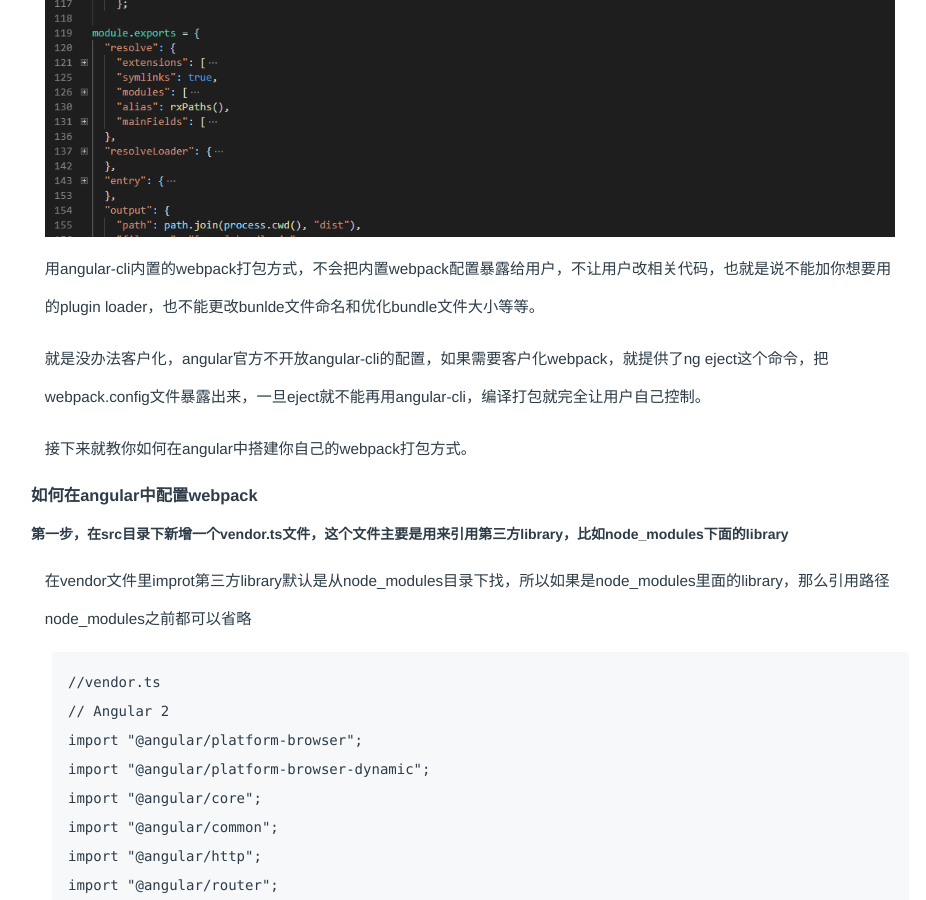
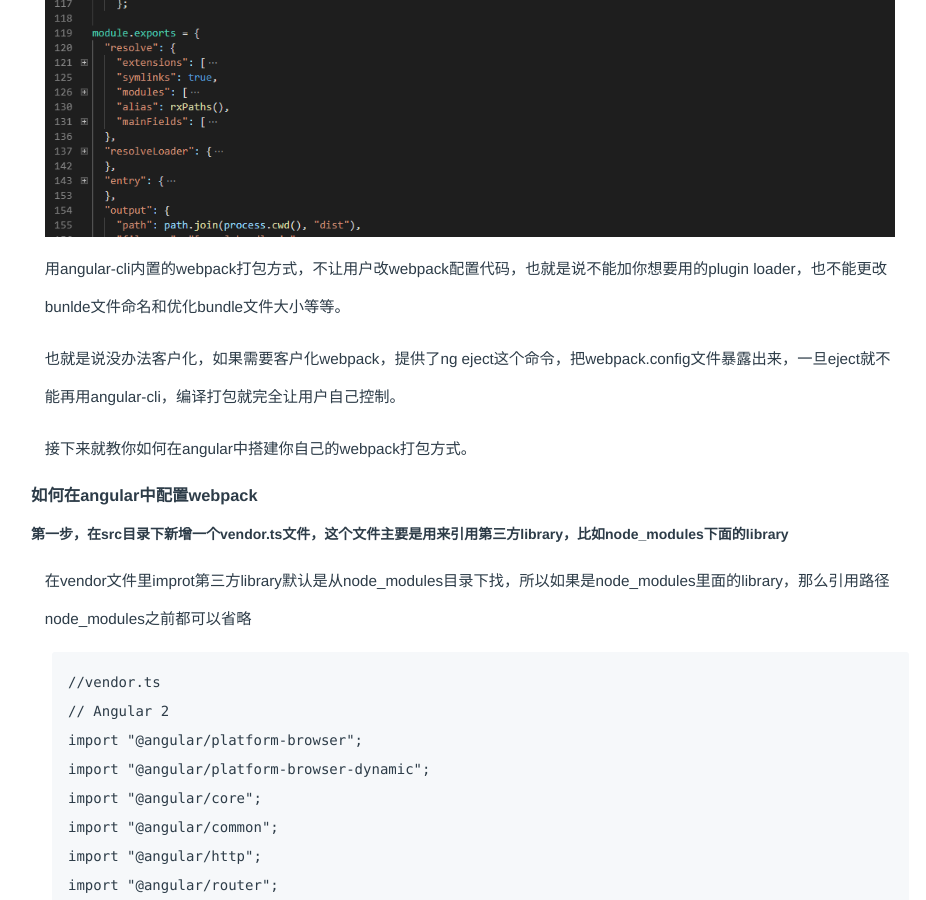
Before and after one commit to LiMeii/LiMeii.github.io, a Jekyll site: the page built from _posts/2018-09-29-angular-webpack.md, in a window 1280 px wide and 900 px high, scrolled down 2309 px. Shown: the whole window, without its empty margins (178-1104 px from the left). Built offline with Jekyll 4.4.1, drawn with Linux system fonts in a browser that asks for light colours.

Commit message:
update angular webpack

```diff
--- a/_posts/2018-09-29-angular-webpack.md
+++ b/_posts/2018-09-29-angular-webpack.md
@@ -44,9 +44,9 @@
 
 ![angular default webpack]( https://limeii.github.io/assets/images/posts/angular/angular-default-webpack.png){:height="100%" width="100%"}
 
-用angular-cli内置的webpack打包方式，不会把内置webpack配置暴露给用户，不让用户改相关代码，也就是说不能加你想要用的plugin loader，也不能更改bunlde文件命名和优化bundle文件大小等等。
+用angular-cli内置的webpack打包方式，不让用户改webpack配置代码，也就是说不能加你想要用的plugin loader，也不能更改bunlde文件命名和优化bundle文件大小等等。
 
-就是没办法客户化，angular官方不开放angular-cli的配置，如果需要客户化webpack，就提供了ng eject这个命令，把webpack.config文件暴露出来，一旦eject就不能再用angular-cli，编译打包就完全让用户自己控制。
+也就是说没办法客户化，如果需要客户化webpack，提供了ng eject这个命令，把webpack.config文件暴露出来，一旦eject就不能再用angular-cli，编译打包就完全让用户自己控制。
 
 接下来就教你如何在angular中搭建你自己的webpack打包方式。
 
```
